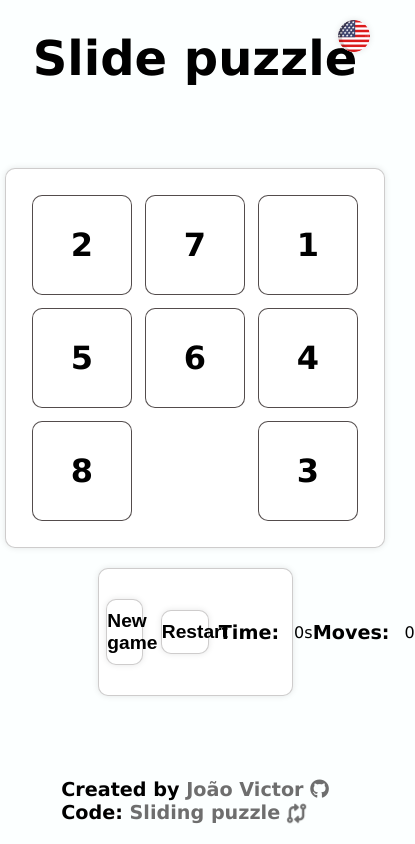
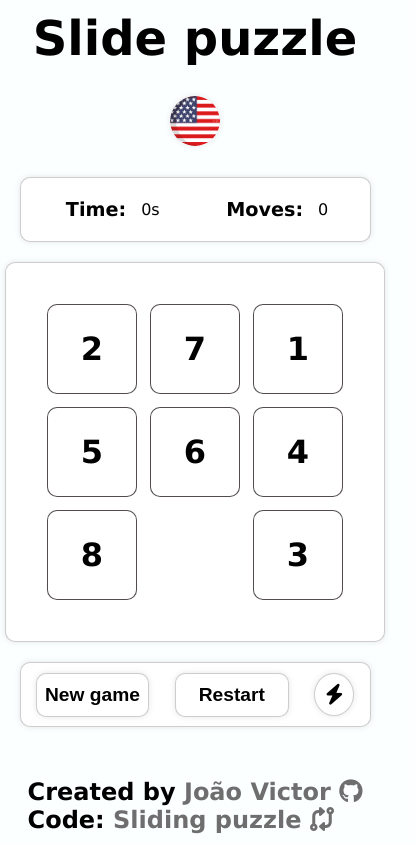
Before and after one commit to JoaoVictor-C/Slide-puzzle, a plain HTML site: page index.html in a window 390 px wide. Shown: the whole page, 415 px wide, since content can reach past the window. Drawn offline with Linux system fonts and the light colour scheme.

Commit message:
Last update
2 Idiomas, modo rápido, nova ui, correção de bugs

```diff
--- a/assets/script.js
+++ b/assets/script.js
@@ -9,12 +9,16 @@ const win_modal = document.querySelector('#modal');
 const close_modal = document.querySelector('#modal_close');
 const restart_modal = document.querySelector('#modal_restart')
 const modal_message = document.querySelector('#modal_message');
+const fast_mode = document.querySelector('#fast_mode');
 const winner_board = [1, 2, 3, 4, 5, 6, 7, 8, 0];
 let initial_numbers = null;
 let interval = null;
 let timer = 1;
 let started = false;
 let finished = false;
+let animationInProgress = false;
+let fast = false;
+
 
 // Função para embaralhar um array usando o algoritmo Fisher-Yates
 const shuffle = (array) => {
@@ -80,7 +84,7 @@ const reset = () => {
 // Função para lidar com um movimento no jogo
 const move = (index) => {
     // Verifica se o jogo já acabou
-    if (finished) {
+    if (finished || animationInProgress) {
         return;
     }
     const empty_cell = game.querySelector('.empty');
@@ -90,10 +94,12 @@ const move = (index) => {
     const cell_row = Math.floor(index / 3);
     const cell_column = index % 3;
     const direction = getMoveDirection(index, empty_cell_index);
-    const numbers = Array.from(cells).map(cell => parseInt(cell.innerHTML));
+
     // Verifica se a célula clicada pode ser movida para a célula vazia
     if ((cell_row === empty_cell_row && Math.abs(cell_column - empty_cell_column) === 1) || (cell_column === empty_cell_column && Math.abs(cell_row - empty_cell_row) === 1)) {
         // Move a célula clicada para a célula vazia e depois atualiza o valor
+        if (!fast) {
+            animationInProgress = true;
             cells[index].style.transform = `translate(${direction.x}px, ${direction.y}px)`;
             setTimeout(() => {
                 cells[empty_cell_index].innerHTML = cells[index].innerHTML;
@@ -101,7 +107,14 @@ const move = (index) => {
                 cells[index].innerHTML = 0;
                 cells[index].classList.add('empty');
                 cells[index].style.transform = 'translate(0px, 0px)';
+                animationInProgress = false;
             }, 250);
+        } else {
+            cells[empty_cell_index].innerHTML = cells[index].innerHTML;
+            cells[empty_cell_index].classList.remove('empty');
+            cells[index].innerHTML = 0;
+            cells[index].classList.add('empty');
+        }
         // Incrementa o número de movimentos
         moves.innerHTML = parseInt(moves.innerHTML) + 1;
     }
@@ -120,6 +133,7 @@ const move = (index) => {
         started = true;
     }
 
+    const numbers = Array.from(cells).map(cell => parseInt(cell.innerHTML));
     if (JSON.stringify(numbers) === JSON.stringify(winner_board)) {
         clearInterval(interval);
         // Exibe o modal de vitória com informações de tempo e movimentos
@@ -132,7 +146,7 @@ const move = (index) => {
 
 // Função para obter a direção do movimento
 const getMoveDirection = (currentIndex, emptyIndex) => {
-    const cellSize = 113; // Ajuste isso conforme necessário
+    const cellSize = 113;
 
     const currentRow = Math.floor(currentIndex / 3);
     const currentCol = currentIndex % 3;
@@ -154,6 +168,15 @@ close_modal.addEventListener('click', () => {
 restart_modal.addEventListener('click', () => {
     win_modal.classList.remove('active');
     start();
+});
+fast_mode.addEventListener('click', () => {
+    if (!fast_mode.classList.contains('fast')) {
+        fast_mode.classList.add('fast');
+        fast = true;
+    } else {
+        fast_mode.classList.remove('fast');
+        fast = false;
+    }
 });
 
 // Event listener para cada célula no tabuleiro do jogo
--- a/assets/style.css
+++ b/assets/style.css
@@ -18,7 +18,7 @@ body {
 header {
     width: 100%;
     height: fit-content;
-    margin-top: 30px;
+    margin-top: 20px;
 }
 
 header h1 {
@@ -126,14 +126,45 @@ main {
     transform: translate(0, 0);
 }
 
+.game_action {
+    display: flex;
+    align-items: center;
+    justify-content: center;
+    gap: 8%;
+    height: fit-content;
+    width: 35%;
+    margin-top: 10px;
+    padding: 15px;
+    border: 1px solid rgba(10, 0, 0, 0.2);
+    border-radius: 10px;
+    background-color: #fff;
+    box-shadow: 0 0 6px rgba(0, 0, 0, 0.1);
+}
+
+.fa-bolt {
+    font-size: 1.3em;
+    padding: 10px;
+    border-radius: 50%;
+    background-color: #fff;
+    border: 1px solid rgba(10, 0, 0, 0.2);
+    box-shadow: 0 0 6px rgba(0, 0, 0, 0.1);
+    cursor: pointer;
+    transition: all 0.3s ease-in-out;
+}
+
+.fast {
+    background-color: #000;
+    color: #fff;
+}
+
 .game_info {
     display: grid;
-    grid-template-columns: 1fr 1fr 1.5fr 1.5fr;
-    align-items: center;
-    justify-items: center;
-    width: 50%;
-    margin-top: 20px;
-    padding: 30px 0;
+    grid-template-columns: 1fr 1fr;
+    height: fit-content;
+    width: 30%;
+    margin-bottom: 20px;
+    margin-top: 10px;
+    padding: 10px;
     border: 1px solid rgba(10, 0, 0, 0.2);
     border-radius: 10px;
     background-color: #fff;
@@ -145,9 +176,9 @@ main {
     font-weight: bold;
 }
 
-.game_info button {
+.game_action button {
     padding: 10px 0;
-    width: 70%;
+    width: 30%;
     border: none;
     border-radius: 10px;
     background-color: #fff;
@@ -159,12 +190,12 @@ main {
     transition: all 0.1s ease-in-out;
 }
 
-.game_info button:hover {
+.game_action button:hover {
     opacity: 0.6;
     background-color: #fafafa;
 }
 
-.game_info button:active {
+.game_action button:active {
     opacity: 0.9;
 }
 
@@ -240,8 +271,8 @@ main {
 }
 
 footer {
-    margin-bottom: 20px;
-    font-size: 1.2em;
+    margin-bottom: 10px;
+    font-size: 1em;
     font-weight: bold;
 }
 
@@ -266,3 +297,57 @@ footer a:active {
     gap: 15px;
     font-size: 1em;
 }
+
+@media (max-width: 768px) {
+
+    .language {
+        position: relative;
+        width: 50px;
+        height: 50px;
+        margin: 0 auto;
+        margin-top: 30px;
+        margin-bottom: -20px;
+    }
+
+    header {
+        margin-top: 10px;
+    }
+
+    .cell {
+        width: 90px;
+        height: 90px;
+    }
+
+    .game_action {
+        width: 50%;
+    }
+
+    .game_info {
+        width: 50%;
+    }
+
+    .game_action {
+        width: 90%;
+        height: 10%;
+        margin-top: 20px;
+    }
+
+    .game_info {
+        width: 90%;
+        height: 10%;
+        margin-top: 0;
+    }
+
+    .game_action button {
+        width: 40%;
+    }
+
+    .modal_content {
+        width: 60%;
+        height: 60%;
+    }
+
+    footer {
+        font-size: 1.5em;
+    }
+}
--- a/index.html
+++ b/index.html
@@ -13,6 +13,10 @@
 
     </header>
     <main>
+        <div class="game_info">
+            <div id="flex"><p id="time_label">Time: </p><span id="time">0s</span></div>
+            <div id="flex"><p id="moves_label">Moves: </p><span id="moves">0</span></div>
+        </div>
         <div id="game_field">
             <div class="cell empty" id="cell_1"></div>
             <div class="cell empty" id="cell_2"></div>
@@ -24,11 +28,10 @@
             <div class="cell empty" id="cell_8"></div>
             <div class="cell empty" id="cell_9"></div>
         </div>
-        <div class="game_info">
+        <div class="game_action">
             <button id="start">New game</button>
             <button id="reset">Restart</button>
-            <div id="flex"><p id="time_label">Time: </p><span id="time">0s</span></div>
-            <div id="flex"><p id="moves_label">Moves: </p><span id="moves">0</span></div>
+            <i class="fa-solid fa-bolt" id="fast_mode"></i>
         </div>
 
         <div class="modal" id="modal">
```
Lines whose indentation alone changed are shown as unchanged.
